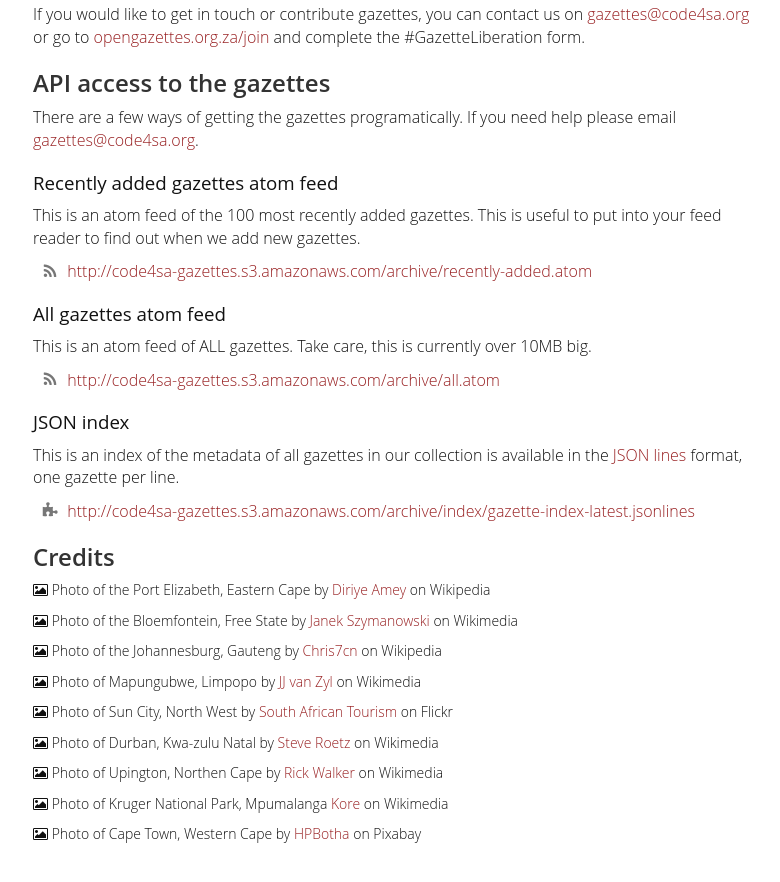
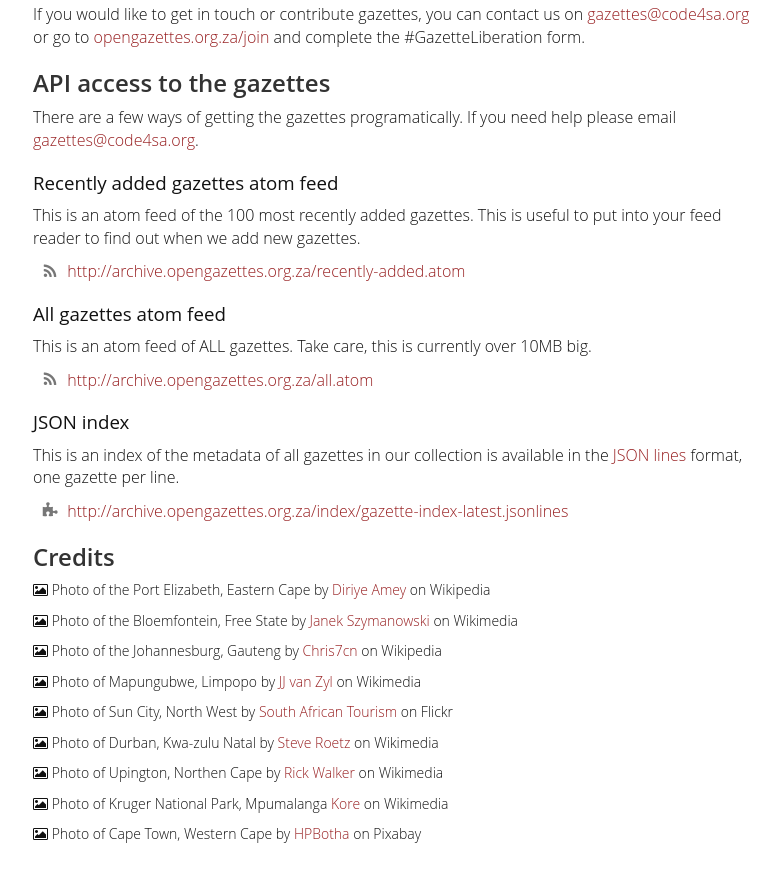
Before and after one commit to OpenUpSA/opengazettes, a Jekyll site: the page built from about.html, in a window 1280 px wide and 900 px high, scrolled down 633 px. Shown: the top 882 px of the window, without its empty margins (242-1022 px from the left). Built offline with Jekyll 4.4.1, drawn with Linux system fonts in a browser that asks for light colours.

Commit message:
Use new archive location archive.opengazettes.org.za

```diff
--- a/_includes/footer.html
+++ b/_includes/footer.html
@@ -14,7 +14,7 @@
             <ul class="list-unstyled">
               <li><a href="mailto:{{ site.email }}">{{ site.email }}</a></li>
               <li><a href="/about.html">About Open Gazettes</a></li>
-              <li><a href="http://code4sa-gazettes.s3.amazonaws.com/archive/recently-added.atom" type="application/rss+xml" rel="alternate">Atom Feed</a></li>
+              <li><a href="http://archive.opengazettes.org.za/recently-added.atom" type="application/rss+xml" rel="alternate">Atom Feed</a></li>
             </ul>
           </div>
 
--- a/_includes/head.html
+++ b/_includes/head.html
@@ -9,7 +9,7 @@
   <link rel="stylesheet" href="{{ "/css/main.css" | prepend: site.baseurl }}">
   <link rel="stylesheet" href="{{ "/css/font-awesome.min.css" | prepend: site.baseurl }}">
   <link rel="canonical" href="{{ page.url | replace:'index.html','' | prepend: site.baseurl | prepend: site.url }}">
-  <link rel="alternate" type="application/atom+xml" title="Recently added gazettes" href="http://code4sa-gazettes.s3.amazonaws.com/archive/recently-added.atom">
+  <link rel="alternate" type="application/atom+xml" title="Recently added gazettes" href="http://archive.opengazettes.org.za/recently-added.atom">
 
   {% seo %}
 </head>
--- a/about.html
+++ b/about.html
@@ -59,14 +59,14 @@ pagetag: About Open Gazettes
 
       <p>This is an atom feed of the 100 most recently added gazettes. This is useful to put into your feed reader to find out when we add new gazettes.</p>
       <ul class="fa-ul">
-        <li><i class="fa fa-feed fa-li text-muted"></i> <a href="http://code4sa-gazettes.s3.amazonaws.com/archive/recently-added.atom" target="_blank">http://code4sa-gazettes.s3.amazonaws.com/archive/recently-added.atom</a></li>
+        <li><i class="fa fa-feed fa-li text-muted"></i> <a href="http://archive.opengazettes.org.za/recently-added.atom" target="_blank">http://archive.opengazettes.org.za/recently-added.atom</a></li>
       </ul>
 
       <h3>All gazettes atom feed</h3>
 
       <p>This is an atom feed of ALL gazettes. Take care, this is currently over 10MB big.</p>
       <ul class="fa-ul">
-        <li><i class="fa fa-feed fa-li text-muted"></i> <a href="http://code4sa-gazettes.s3.amazonaws.com/archive/all.atom" target="_blank">http://code4sa-gazettes.s3.amazonaws.com/archive/all.atom</a></li>
+        <li><i class="fa fa-feed fa-li text-muted"></i> <a href="http://archive.opengazettes.org.za/all.atom" target="_blank">http://archive.opengazettes.org.za/all.atom</a></li>
       </ul>
 
       <h3>JSON index</h3>
@@ -74,7 +74,7 @@ pagetag: About Open Gazettes
       <p>This is an index of the metadata of all gazettes in our collection is available in the <a href="http://jsonlines.org/">JSON lines</a> format, one
       gazette per line.</p>
       <ul class="fa-ul">
-        <li><i class="fa fa-li fa-puzzle-piece text-muted"></i> <a href="http://code4sa-gazettes.s3.amazonaws.com/archive/index/gazette-index-latest.jsonlines">http://code4sa-gazettes.s3.amazonaws.com/archive/index/gazette-index-latest.jsonlines</a></li>
+        <li><i class="fa fa-li fa-puzzle-piece text-muted"></i> <a href="http://archive.opengazettes.org.za/index/gazette-index-latest.jsonlines">http://archive.opengazettes.org.za/index/gazette-index-latest.jsonlines</a></li>
       </ul>
 
   </section>
--- a/bin/build-index.py
+++ b/bin/build-index.py
@@ -78,7 +78,7 @@ def build_index():
         year = gazette['publication_date'].split('-')[0]
         iyear = int(year)
         if 'archive_url' not in gazette:
-            gazette['archive_url'] = 'http://code4sa-gazettes.s3.amazonaws.com/archive/' + gazette['archive_path']
+            gazette['archive_url'] = 'http://archive.opengazettes.org.za/archive/' + gazette['archive_path']
 
         gazettes[juri]['gazettes'][year].append(gazette)
         gazettes[juri]['years'].add(year)
```
Also changed, not shown: README.md.
